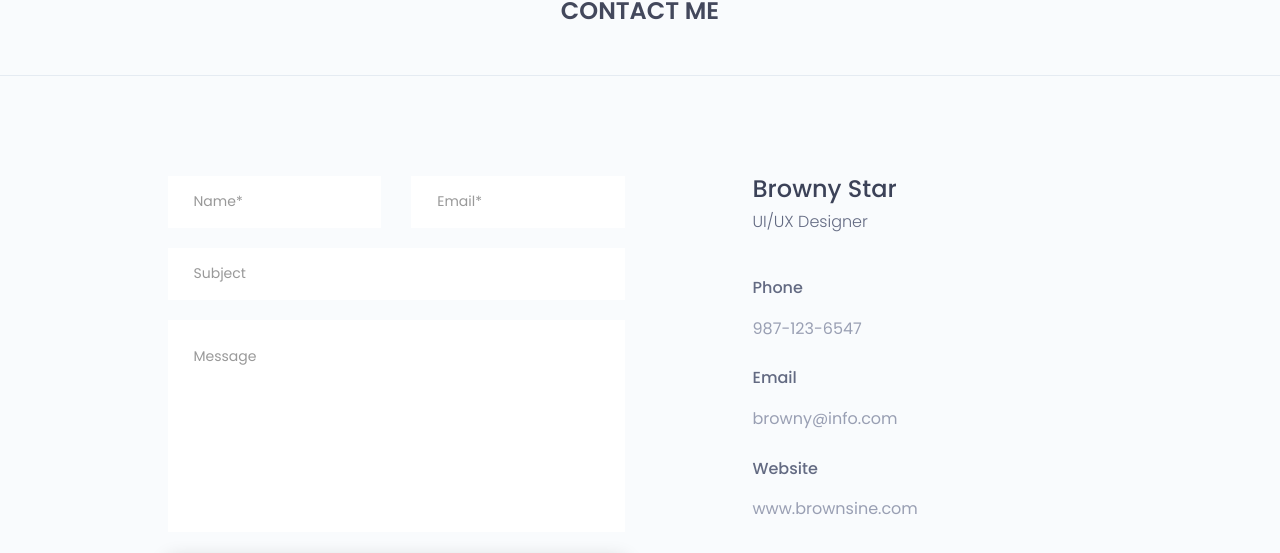
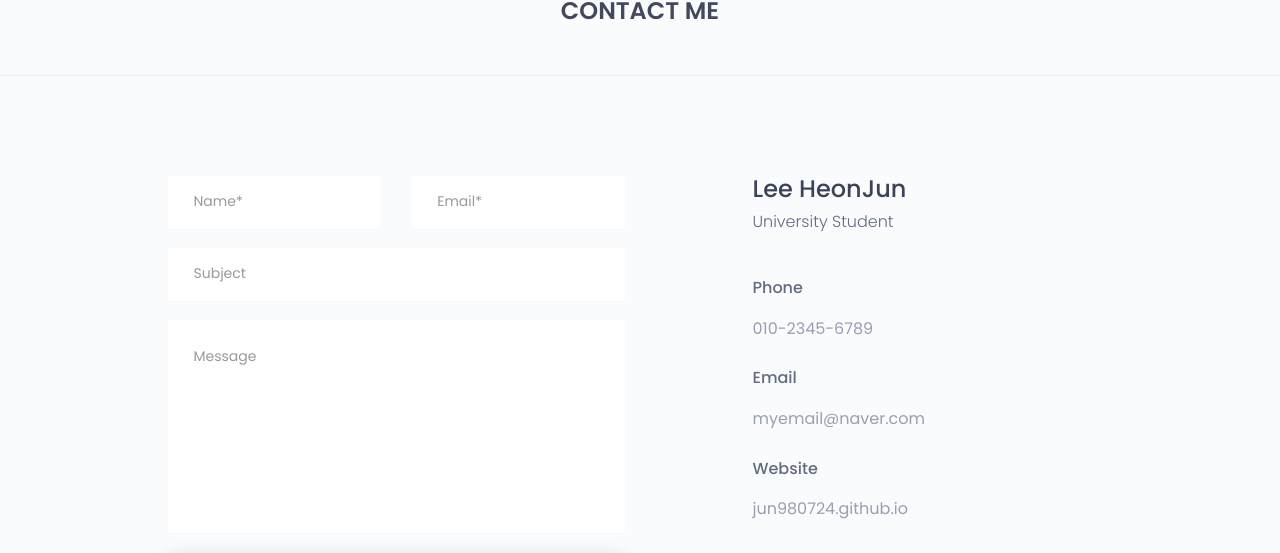
Before and after one commit to jun980724/jun980724.github.io, a plain HTML site: page index.html in a window 1280 px wide. Shown: the part 6305-6858 px from the top of the page. Drawn offline with nearby package versions, Linux system fonts and the light colour scheme.

Commit message:
Add files via upload

```diff
--- a/index.html
+++ b/index.html
@@ -12,7 +12,7 @@
 		<link href="https://fonts.googleapis.com/css?family=Poppins:100,200,300,400,500,600,700,800,900&amp;subset=devanagari,latin-ext" rel="stylesheet">
 
         <!-- title of site -->
-        <title>Browny</title>
+        <title>OSSP_portfolio</title>
 
         <!-- For favicon png -->
 		<link rel="shortcut icon" type="image/icon" href="assets/logo/favicon.png"/>
@@ -873,21 +873,21 @@
 							<div class="single-contact-box">
 								<div class="contact-adress">
 									<div class="contact-add-head">
-										<h3>browny star</h3>
-										<p>uI/uX designer</p>
+										<h3>Lee HeonJun</h3>
+										<p>University student</p>
 									</div>
 									<div class="contact-add-info">
 										<div class="single-contact-add-info">
 											<h3>phone</h3>
-											<p>987-123-6547</p>
+											<p>010-2345-6789</p>
 										</div>
 										<div class="single-contact-add-info">
 											<h3>email</h3>
-											<p>browny@info.com</p>
+											<p>myemail@naver.com</p>
 										</div>
 										<div class="single-contact-add-info">
 											<h3>website</h3>
-											<p>www.brownsine.com</p>
+											<p>jun980724.github.io</p>
 										</div>
 									</div>
 								</div><!--/.contact-adress-->
```
